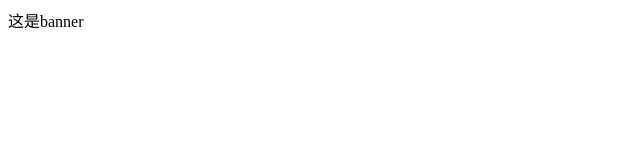
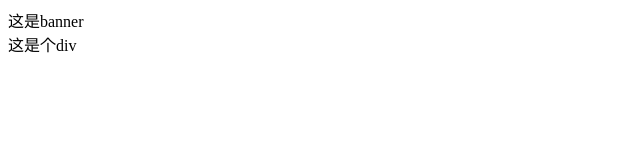
Before and after one commit to nanaisbest/git-learning, a plain HTML site: page index.html in a window 1280 px wide. Shown: the full height of the page, 0-640 px from the left. Drawn offline with Linux system fonts and the light colour scheme.

Commit message:
这是个div

```diff
--- a/index.html
+++ b/index.html
@@ -10,6 +10,7 @@
 
 <body>
     <div>这是banner</div>
+    <div>这是个div</div>
 </body>
 
 </html>
```
